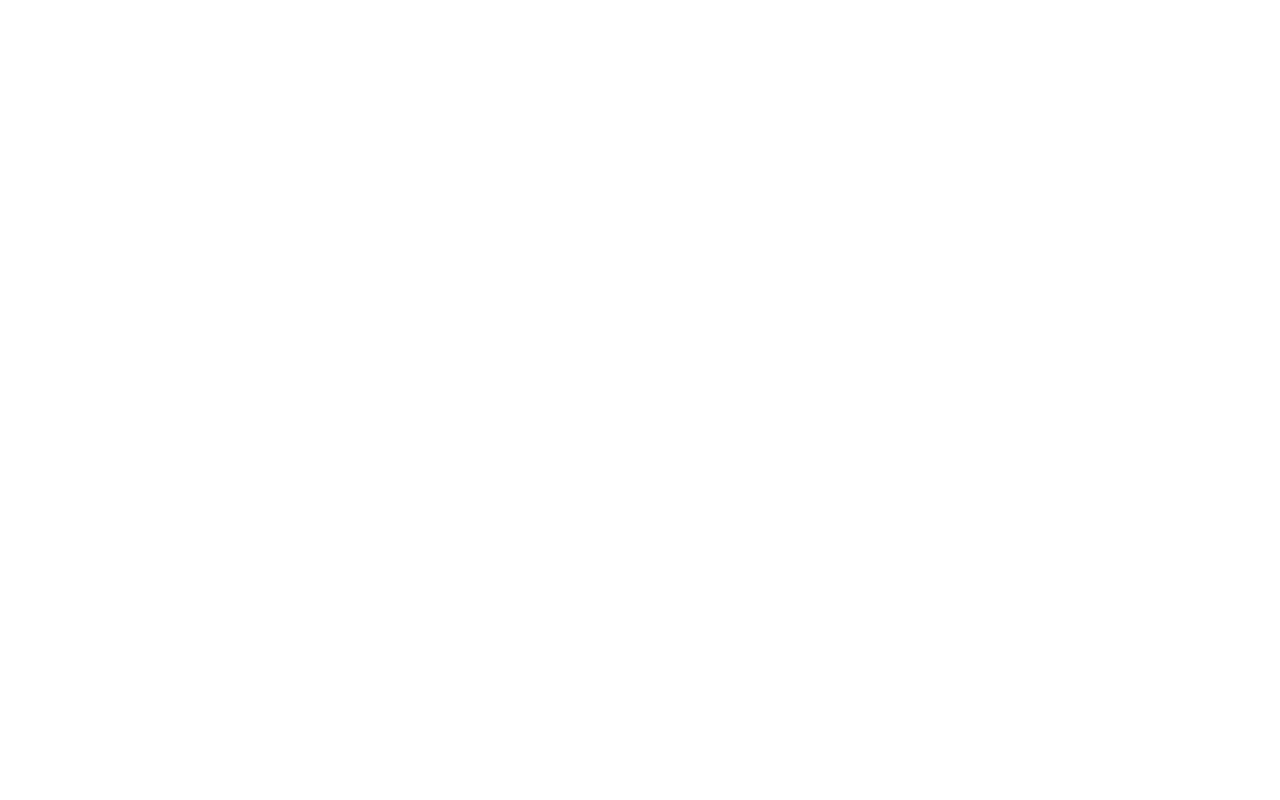
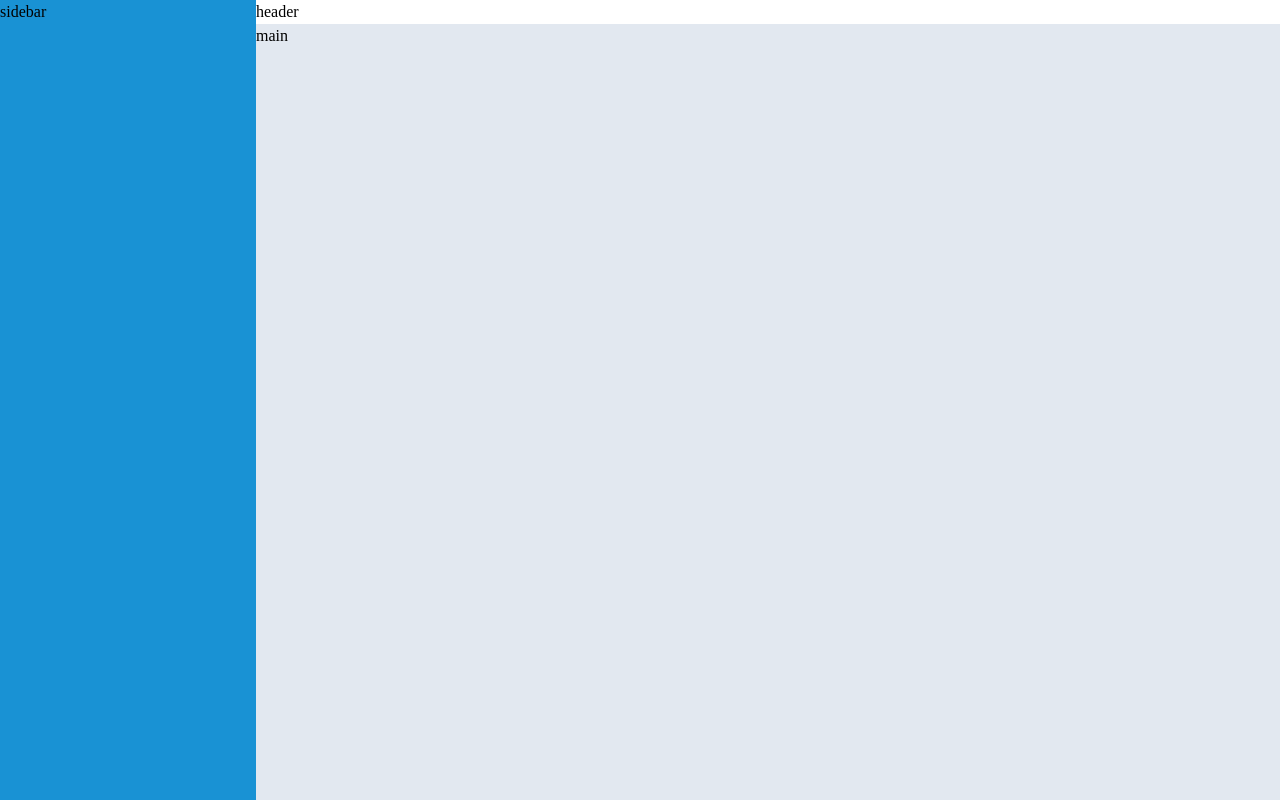
Before and after one commit to Jackob2004/odin-admin-dashboard, a plain HTML site: page index.html in a window 1280 px wide. Drawn offline with Linux system fonts and the light colour scheme.

Commit message:
Create containers and add basic layout
Create three sections.
Lay them out.
Apply background colors to them.

```diff
--- a/index.html
+++ b/index.html
@@ -9,6 +9,16 @@
     <link rel="stylesheet" href="styles.css">
 </head>
 <body>
+     <div class="header">
+        header
+     </div>
 
+    <div class="sidebar">
+        sidebar
+    </div>
+
+    <div class="main">
+        main
+    </div>
 </body>
 </html>
--- a/styles.css
+++ b/styles.css
@@ -0,0 +1,30 @@
+:root {
+    --blue: #1992d4;
+    --white: #ffffff;
+    --gray: #e2e8f0;
+}
+
+body {
+    display: grid;
+    grid-template: auto 1fr / 1fr 4fr;
+    grid-template-areas:
+        "sidebar header"
+        "sidebar main";
+
+    height: 100vh;
+}
+
+.header {
+    grid-area: header;
+    background-color: var(--white);
+}
+
+.sidebar {
+    grid-area: sidebar;
+    background-color: var(--blue);
+}
+
+.main {
+    grid-area: main;
+    background-color: var(--gray);
+}
```
